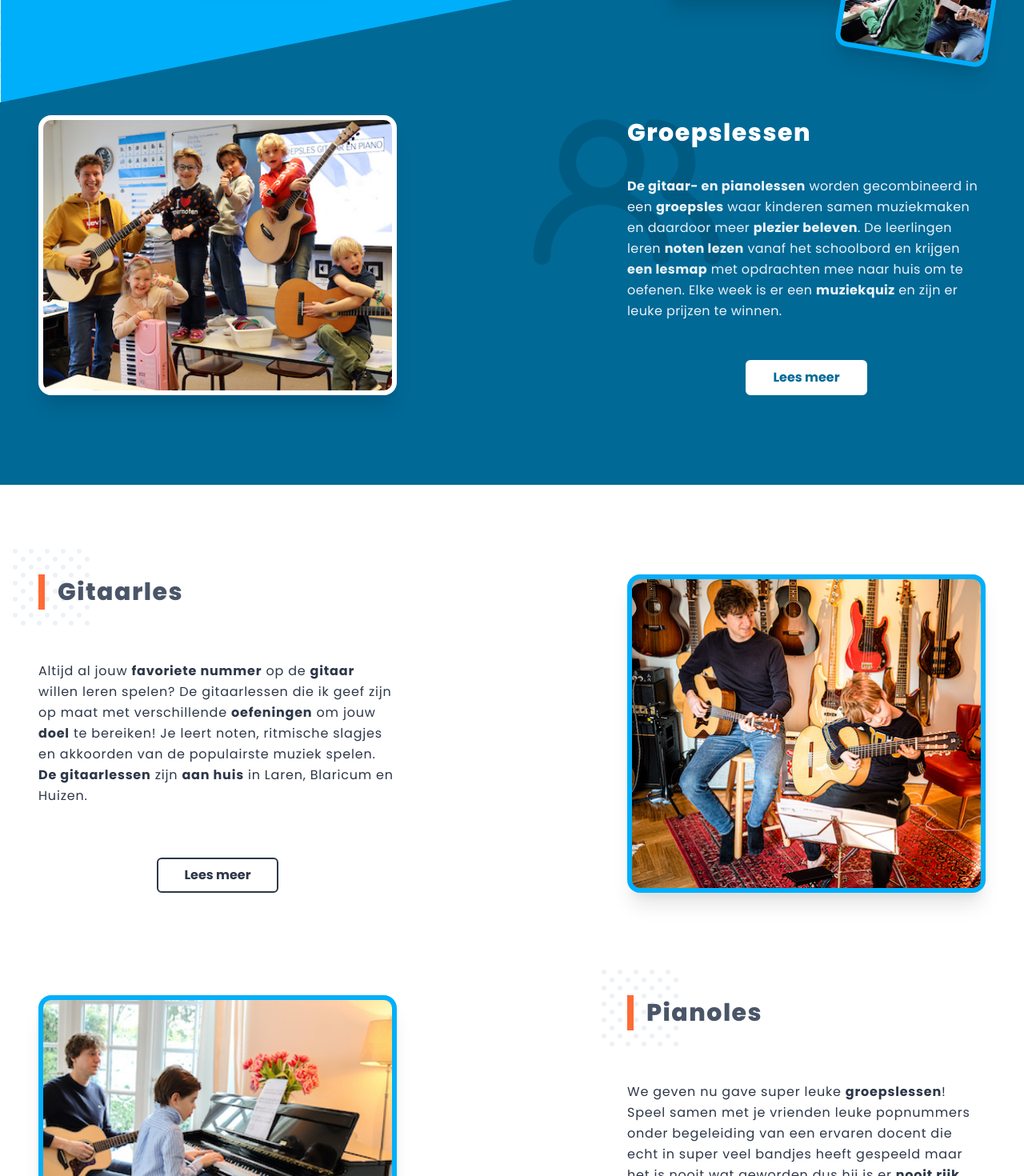
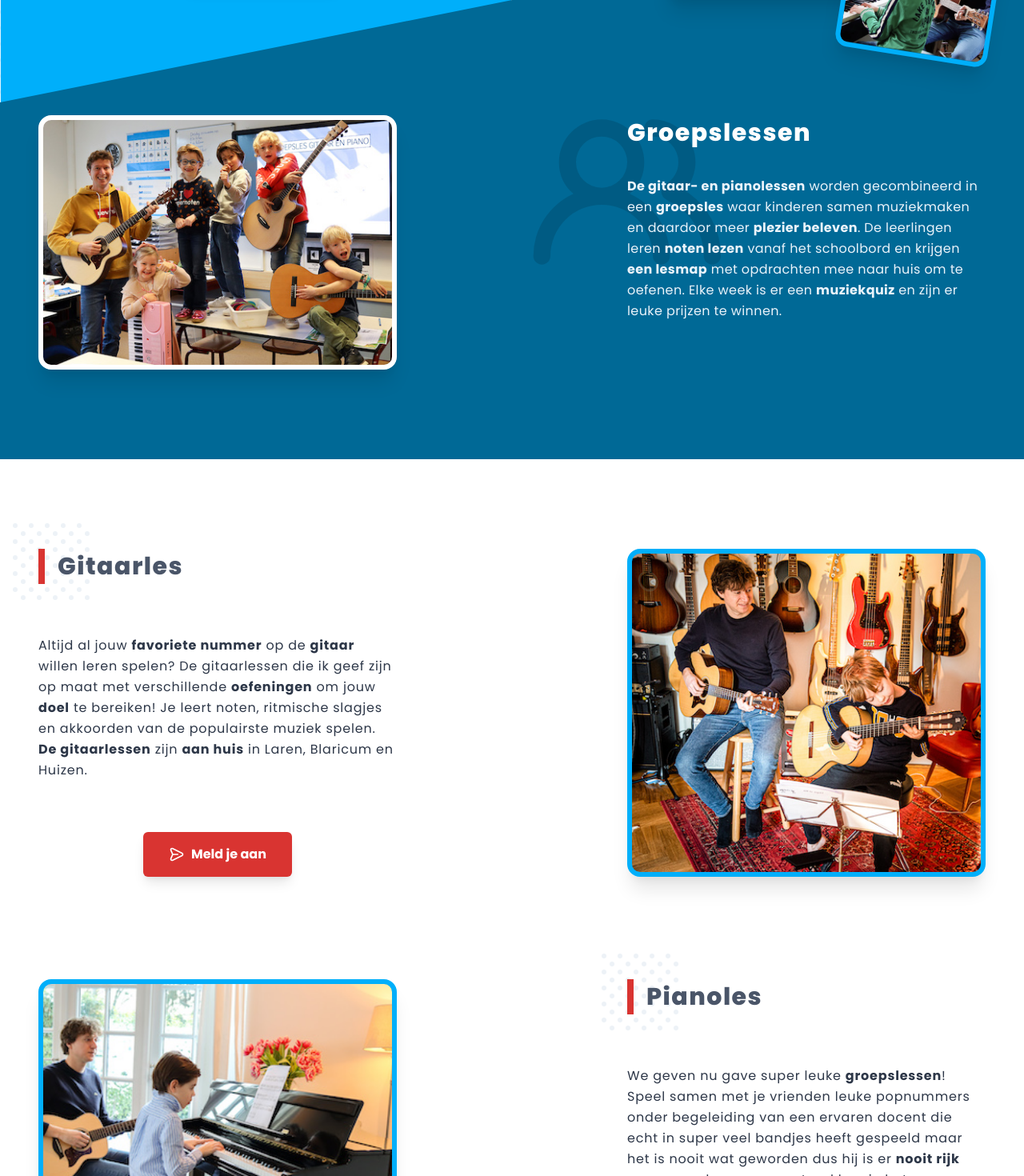
Before and after one commit to yannvanhalewyn/demuziekleraar, a Next.js app: page / in a window 1280 px wide. Shown: the part 520-1990 px from the top of the page at 80% size. Built offline with nearby package versions, Linux system fonts and the light colour scheme.

Commit message:
Replace read more buttons with signup buttons

```diff
--- a/src/components/banner.js
+++ b/src/components/banner.js
@@ -43,7 +43,8 @@ export default function Banner({ title, subtitle, images, promo }) {
       </div>
 
       <div className="bg-blue-700 md:-mt-24 lg:mt-0 py-20 sm:py-32 md:pt-0 lg:pb-24">
-        <div className="flex flex-col lg:flex-row-reverse items-center lg:items-stretch m-container">
+        <div className="flex flex-col lg:flex-row-reverse items-center lg:items-stretch m-container"
+             style={{minHeight: "350px"}}>
           <div className="flex-1">
             <div className="relative">
               <svg
@@ -62,11 +63,6 @@ export default function Banner({ title, subtitle, images, promo }) {
               <div className="gsap-hero-promo mt-8 text-blue-100 leading-relaxed tracking-wide" >
                 <ReactMarkdown children={promo?.description}/>
               </div>
-              <div className="gsap-hero-promo mt-12 text-center">
-                <button className="btn btn--s bg-white text-blue-700 hover:bg-blue-700 border-white border-2 hover:text-white">
-                  Lees meer
-                </button>
-              </div>
             </div>
           </div>
 
--- a/src/components/lessons.js
+++ b/src/components/lessons.js
@@ -1,6 +1,7 @@
 import React from "react";
 import ReactMarkdown from "react-markdown";
 import PolkaTitle from "./polkaTitle";
+import SignupButton from "./signup_button";
 
 const Lesson = (lesson, { i }) => {
   const flip = i % 2 !== 0;
@@ -14,7 +15,7 @@ const Lesson = (lesson, { i }) => {
     >
       <div className="flex-1 lg:max-w-md lg:flex lg:flex-col lg:justify-between lg:h-full">
         <PolkaTitle>
-          <h2 className="gsap-scroll-appear-left heading-2 pl-4 font-extrabold text-gray-700 border-l-8 border-orange-500">
+          <h2 className="gsap-scroll-appear-left heading-2 pl-4 font-extrabold text-gray-700 border-l-8 border-red-500">
             {lesson.name}
           </h2>
         </PolkaTitle>
@@ -24,12 +25,9 @@ const Lesson = (lesson, { i }) => {
           children={lesson.description}
         />
 
-        <div className="gsap-scroll-appear-left mt-16 text-center">
-          <button className="btn btn--s border-2 border-gray-800 text-gray-800 hover:bg-gray-800 hover:text-white">
-            Lees meer
-          </button>
+        <div className="text-center">
+          <SignupButton className="gsap-scroll-appear-left mt-16 btn--red shadow-lg" />
         </div>
-
       </div>
 
       <div className="gsap-scroll-appear-right flex-1 lg:max-w-md mt-10 lg:mt-0">
```
